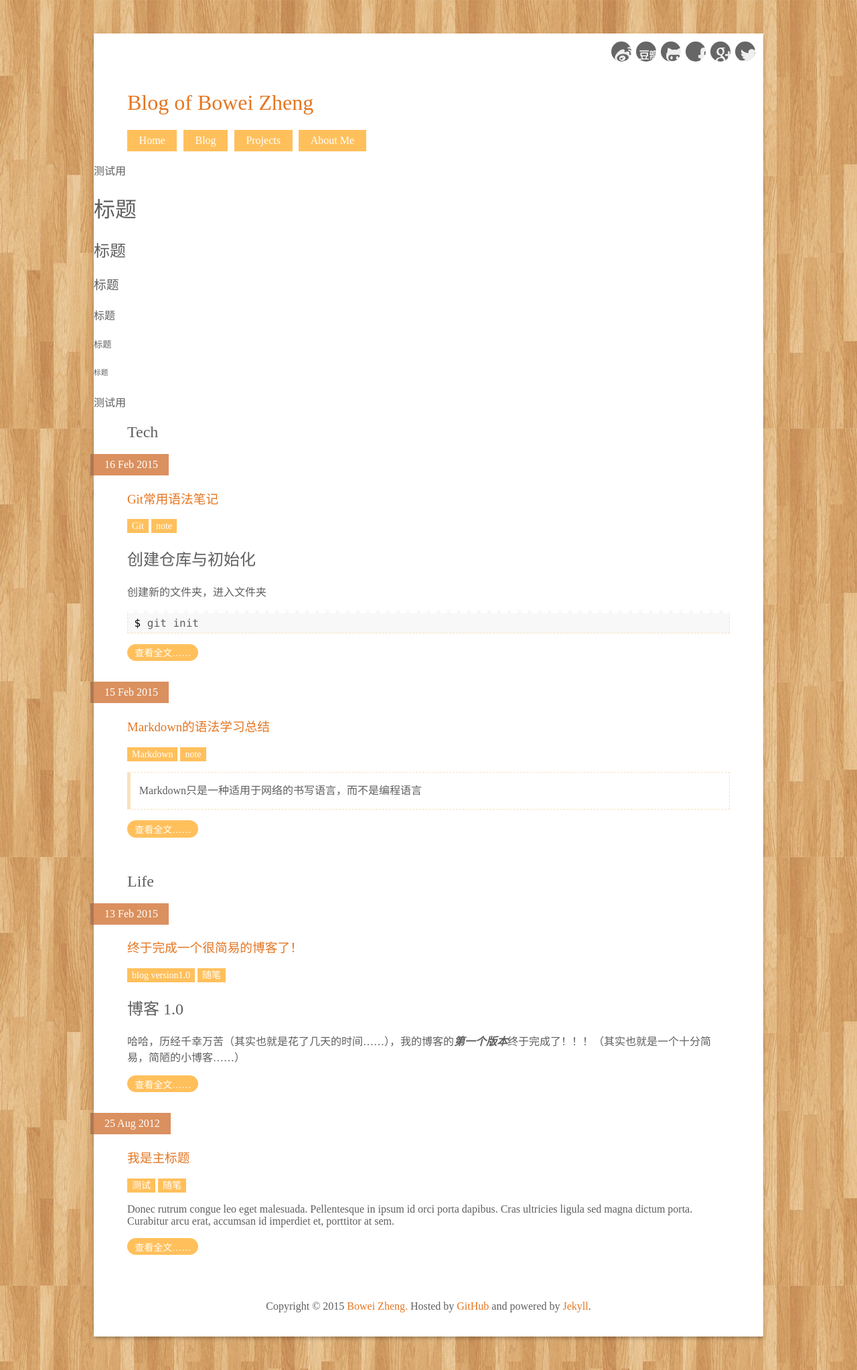
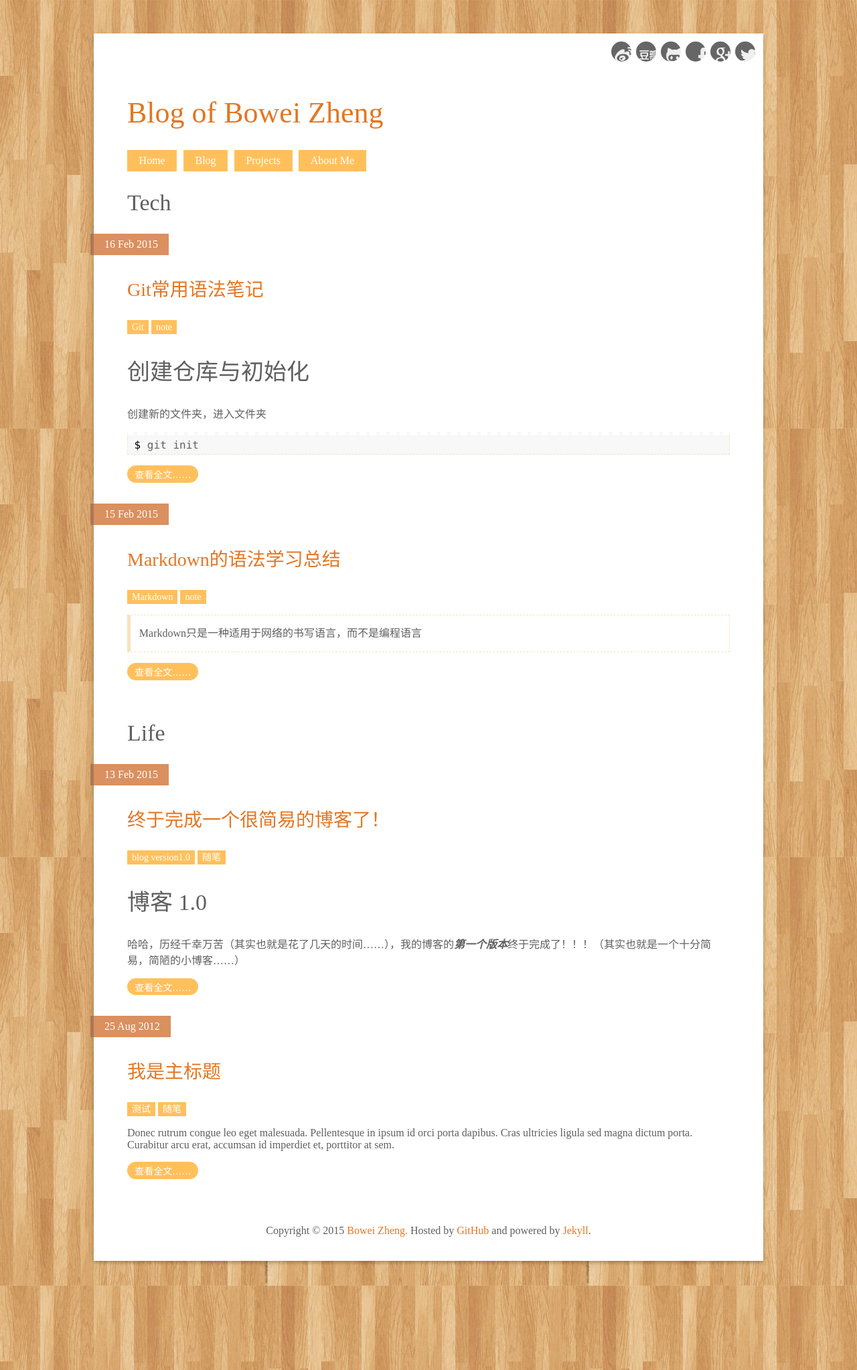
Before and after one commit to wynn719/blog, a Jekyll site: the page built from index.html, in a window 1280 px wide. Shown: the whole page at 67% size. Built offline with Jekyll 4.4.1, drawn with Linux system fonts in a browser that asks for light colours; comment, search, counter and statistics services are not loaded.

```diff
--- a/_layouts/home.html
+++ b/_layouts/home.html
@@ -1,12 +1,5 @@
 {% include header.html %}
-    <p>测试用</p>
-    <h1>标题</h1>
-    <h2>标题</h2>
-    <h3>标题</h3>
-    <h4>标题</h4>
-    <h5>标题</h5>
-    <h6>标题</h6>
-    <p>测试用</p>
+
     <div id="content">
       <h2>Tech</h2>
       <div class="recent-tech_posts">
--- a/css/default.css
+++ b/css/default.css
@@ -17,7 +17,12 @@
 	font-family: "微软雅黑"
 }
 h1,h2,h3,h4,h5,h6{ font-weight: normal;}
-
+h1{ font-size: 2.75em; }
+h2{ font-size: 2.125em; }
+h3{ font-size: 1.75em; }
+h4{ font-size: 1.25em; }
+h5{ font-size: 1em; }
+h6{ font-size: 0.875em; }
 img{width: 100%;height: 100%;}
 
 /* global */
```
